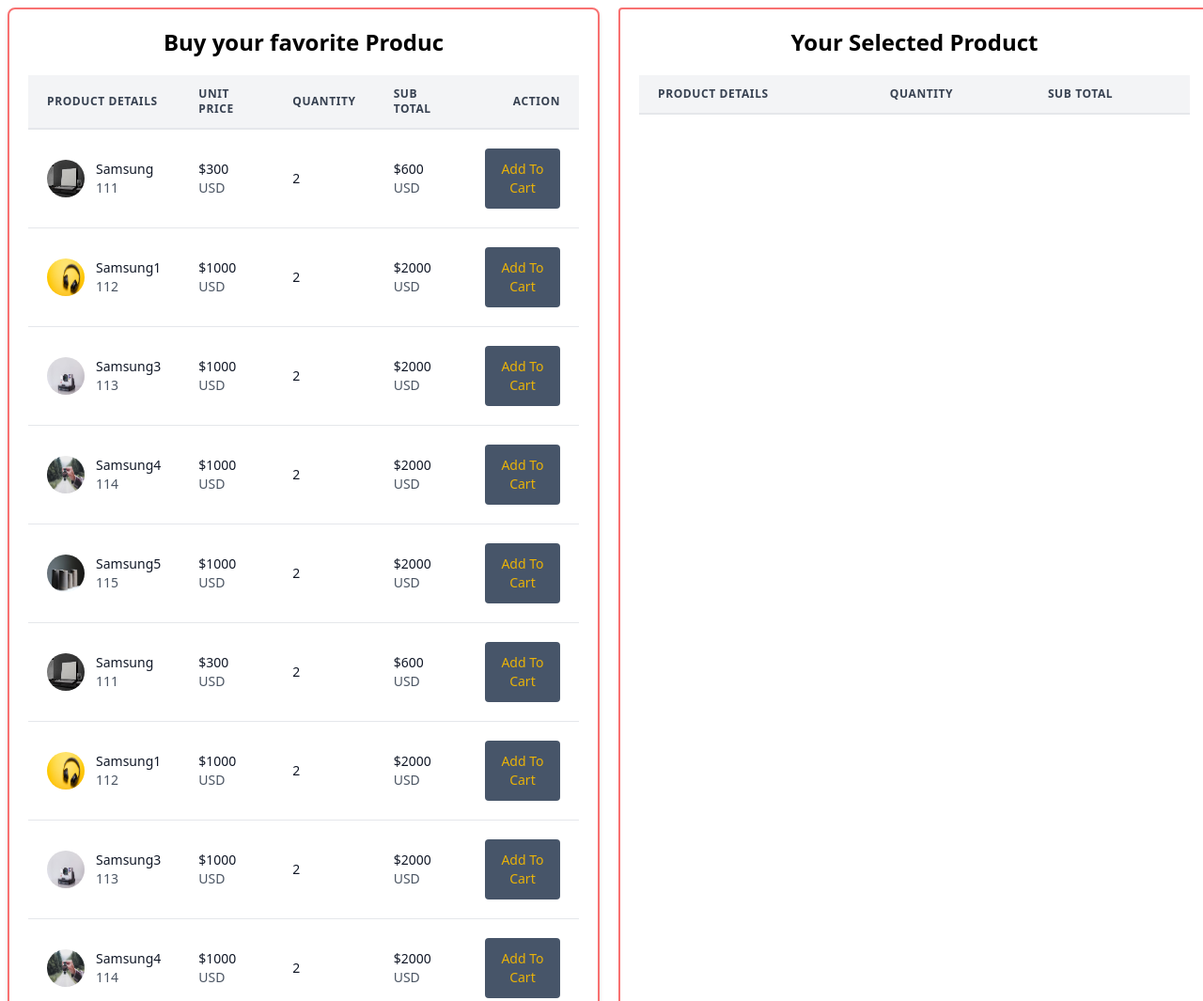
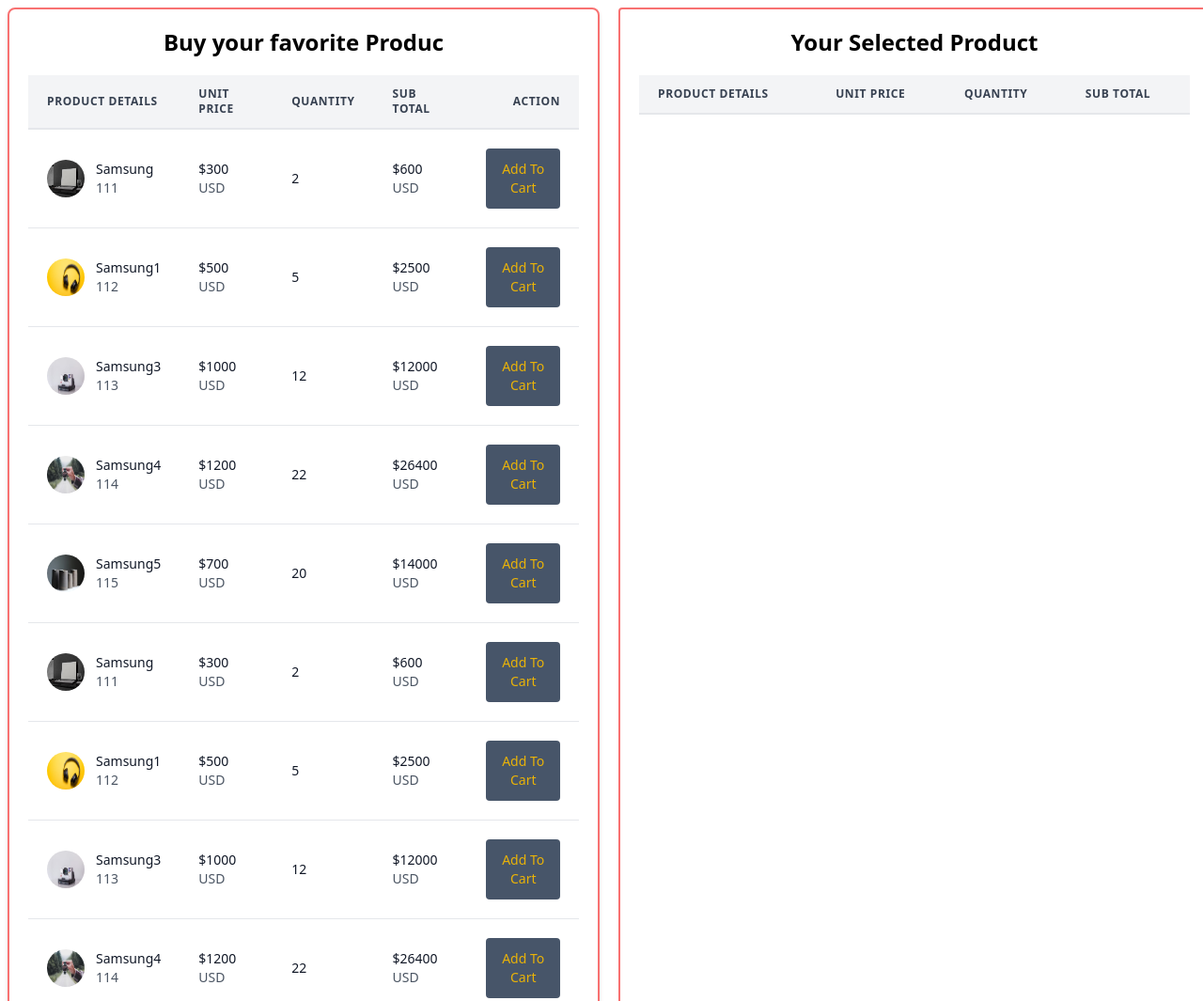
Before and after one commit to abdulhay103/Module-4, a website: page index.html in a window 1280 px wide. Shown: the top 1065 px of the page at 94% size. Drawn offline with Linux system fonts and the light colour scheme.

Commit message:
80% dsone

```diff
--- a/index.html
+++ b/index.html
@@ -62,6 +62,11 @@
               <th
                 class="px-5 py-3 border-b-2 border-gray-200 bg-gray-100 text-left text-xs font-semibold text-gray-700 uppercase tracking-wider"
               >
+                unit price
+              </th>
+              <th
+                class="px-5 py-3 border-b-2 border-gray-200 bg-gray-100 text-left text-xs font-semibold text-gray-700 uppercase tracking-wider"
+              >
                 Quantity
               </th>
               <th
--- a/src/js/main.js
+++ b/src/js/main.js
@@ -11,58 +11,38 @@
 let products = [
   {
     id : "111",
-        details:{
     name : "Samsung",
     img : "./src/images/img1.avif",
-
-        },
     unitPrice : "300",
     qty : "2",
-        subTotal : "600",
   },
   {
     id : "112",
-        details:{
     name : "Samsung1",
     img : "./src/images/img2.avif",
-
-        },
-        unitPrice : "1000",
-        qty : "2",
-        subTotal : "2000",
+    unitPrice : "500",
+    qty : "5",
   },
   {
     id : "113",
-        details:{
     name : "Samsung3",
     img : "./src/images/img3.avif",
-
-        },
     unitPrice : "1000",
-        qty : "2",
-        subTotal : "2000",
+    qty : "12",
   },
   {
     id : "114",
-        details:{
     name : "Samsung4",
     img : "./src/images/img4.avif",
-
-        },
-        unitPrice : "1000",
-        qty : "2",
-        subTotal : "2000",
+    unitPrice : "1200",
+    qty : "22",
   },
   {
     id : "115",
-        details:{
     name : "Samsung5",
     img : "./src/images/img5.avif",
-
-        },
-        unitPrice : "1000",
-        qty : "2",
-        subTotal : "2000",
+    unitPrice : "700",
+    qty : "20",
   }
 ]
 
@@ -77,13 +57,13 @@
           <div class="flex-shrink-0 w-10 h-10">
             <img
               class="w-full h-full rounded-full"
-              src="${product.details.img}"
+              src="${product.img}"
               alt="Product Image"
               id="pImg"
             />
           </div>
           <div class="ml-3">
-            <p class="text-gray-900 whitespace-no-wrap" id="pName">${product.details.name}</p>
+            <p class="text-gray-900 whitespace-no-wrap" id="pName">${product.name}</p>
             <p class="text-gray-600 whitespace-no-wrap">${product.id}</p>
           </div>
         </div>
@@ -96,11 +76,11 @@
         <p class="text-gray-900 whitespace-no-wrap">${product.qty}</p>
       </td>
       <td class="px-5 py-5 border-b border-gray-200 bg-white text-sm">
-        <p class="text-gray-900 whitespace-no-wrap">$${product.subTotal}</p>
+        <p class="text-gray-900 whitespace-no-wrap">$${product.unitPrice * product.qty}</p>
         <p class="text-gray-600 whitespace-no-wrap">USD</p>
       </td>
       <td class="px-5 py-5 border-b border-gray-200 bg-white text-sm text-right">
-        <button onclick="addToCart(${product.id},${product.subTotal})" id="addToCartBtn" type="button" class="inline-block text-yellow-500 hover:text-white p-3 bg-slate-600 rounded">
+        <button onclick="addToCart(${product.id},${product.unitPrice},${product.qty})" id="addToCartBtn" type="button" class="inline-block text-yellow-500 hover:text-white p-3 bg-slate-600 rounded">
           Add To Cart
         </button>
       </td>
@@ -109,34 +89,33 @@
 };
 
 
-function addToCart(id, subtotal) {
+function addToCart(id,unitPrice, qty,) {
   let tbody2 = document.getElementById("tbody2");
-  console.log(id);
   tbody2.insertAdjacentHTML(
-    "beforeend",
+    "beforeBegin",
     `<tr>
       <td class="px-5 py-5 border-b border-gray-200 bg-white text-sm">
         <div class="flex">
-          <div class="flex-shrink-0 w-10 h-10">
-            <img
-              class="w-full h-full rounded-full"
-              src="${id}"
-              alt="Product Image"
-              id="pImg"
-            />
-          </div>
           <div class="ml-3">
-            <p class="text-gray-900 whitespace-no-wrap" id="pName">${id}</p>
+            <p class="text-gray-900 whitespace-no-wrap" id="pName">Product Id</p>
             <p class="text-gray-600 whitespace-no-wrap">${id}</p>
           </div>
         </div>
       </td>
       <td class="px-5 py-5 border-b border-gray-200 bg-white text-sm">
-        <p class="text-gray-900 whitespace-no-wrap">$${subtotal}</p>
+      <input type="text" id="unitPrice" value="${unitPrice}" />
+      <p class="text-gray-600 whitespace-no-wrap">USD</p>
+    </td>
+    <td class="px-5 py-5 border-b border-gray-200 bg-white text-sm">
+      <input type="text" id="qty" value="${qty}" />
+    </td>
+      <td class="px-5 py-5 border-b border-gray-200 bg-white text-sm">
+        <p class="text-gray-900 whitespace-no-wrap">$${unitPrice * qty}</p>
         <p class="text-gray-600 whitespace-no-wrap">USD</p>
       </td>
     </tr>`
     );
+
 }
 
 ready();
```
Also changed, not shown: src/css/style.css. Lines whose indentation alone changed are shown as unchanged.
